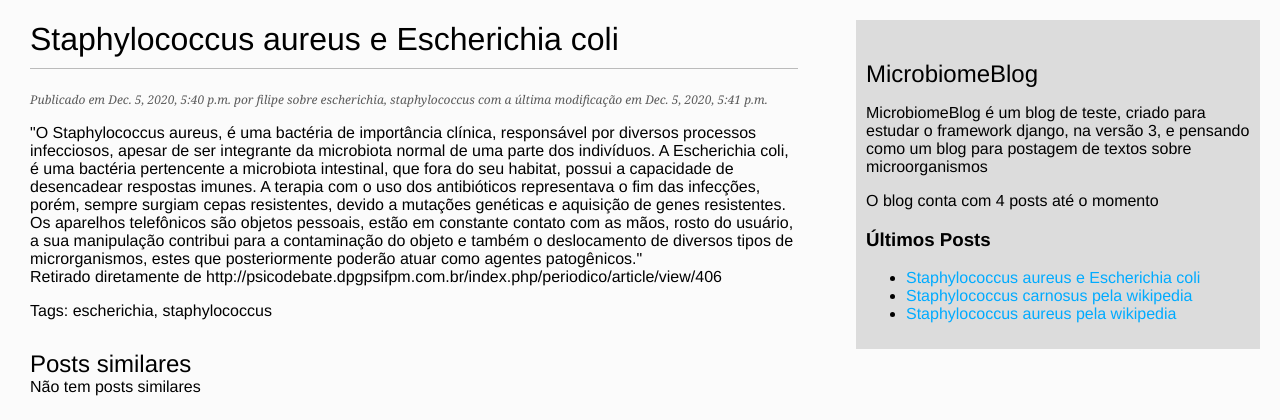
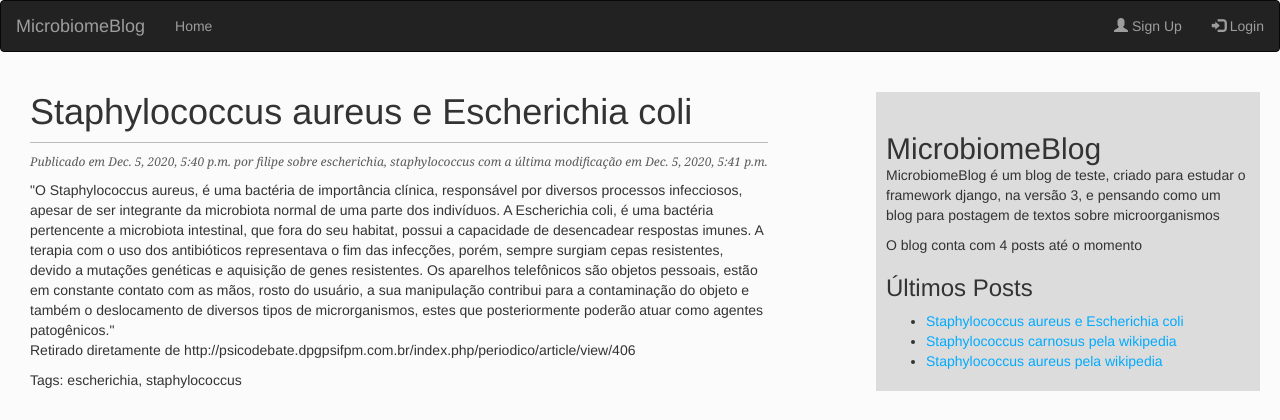
Before and after one commit to dezordi/basicblog_django3, a Django app: template blog/templates/blog/post/detail.html in a window 1280 px wide. Shown: the top 420 px of the page. Run offline with Django 3.2, Linux system fonts and the light colour scheme; the template is opened without the code that fills it: values that come from a table or form of the project are taken from there, others are empty; data comes from the database, SQL or seed files in the repository; parts of the project's set-up code (start-up, migrations or seed data) failed here and were passed over; some libraries are stand-ins or nearby versions.

Commit message:
Include a navbar with redirection to list of posts as home

```diff
--- a/blog/templates/blog/base.html
+++ b/blog/templates/blog/base.html
@@ -9,9 +9,24 @@ All information with {} represents variables or commands that are created by dja
 	<meta charset="utf-8"/>
 	<meta content="width=device-width, initial-scale=1, maximum-scale=1" name="viewport">
     <title>{% block title %}{% endblock %}</title>
+    <link rel="stylesheet" href="https://maxcdn.bootstrapcdn.com/bootstrap/3.4.1/css/bootstrap.min.css">
 	<link href="{% static "css/blog.css" %}" rel="stylesheet">
 </head>
 <body>
+    <nav class="navbar navbar-inverse">
+        <div class="container-fluid">
+          <div class="navbar-header">
+            <a class="navbar-brand" href="#">MicrobiomeBlog</a>
+          </div>
+          <ul class="nav navbar-nav">
+            <li class=""><a href="{% url "blog:post_list" %}">Home</a></li>
+          </ul>
+          <ul class="nav navbar-nav navbar-right">
+            <li><a href="#"><span class="glyphicon glyphicon-user"></span> Sign Up</a></li>
+            <li><a href="#"><span class="glyphicon glyphicon-log-in"></span> Login</a></li>
+          </ul>
+        </div>
+      </nav>
     <div id="content">
         {% block content %}
         {% endblock %}
--- a/blog/templates/blog/post/detail.html
+++ b/blog/templates/blog/post/detail.html
@@ -1,6 +1,6 @@
 {% extends "blog/base.html" %}
 
-{% block title %}{{ post.tile  }}{% endblock %}
+{% block title %}{{ post.title  }}{% endblock %}
 
 {% block content %}
 
--- a/blog/templates/blog/post/list.html
+++ b/blog/templates/blog/post/list.html
@@ -3,10 +3,10 @@
 This HTML file call the base html template, and show the information of posts published in our blog, showing the title linked to absolute url, that is
 created with urlpatterns on blog/urls.py that call the function post_detail present on blog/views.py and formats to show only 40 words
 -->
-{% block title %} Blog de Teste {% endblock %}
+{% block title %} MicrobiomeBlog - Posts {% endblock %}
 
 {% block content %}
-    <h1>MicrobiomeBlog</h1>
+    <h1>Postagens Recentes</h1>
 {% if tag %}
     <h2>Posts com a tag "{{tag.name }}"</h2>
 {% endif %}
--- a/blog/urls.py
+++ b/blog/urls.py
@@ -1,11 +1,11 @@
 from django.urls import path
+from django.conf.urls import url, include
 from . import views
 
 app_name = 'blog'
 
 urlpatterns=[
     path('',views.post_list,name='post_list'),
-    #path('',views.PostListView.as_view(),name='post_list'),
     path('tag/<slug:tag_slug>', views.post_list, name='post_list_by_tag'),
     path('<int:year>/<int:month>/<int:day>/<slug:post>/',views.post_detail,name='post_detail'),
 ]
```
Lines whose indentation alone changed are shown as unchanged.
